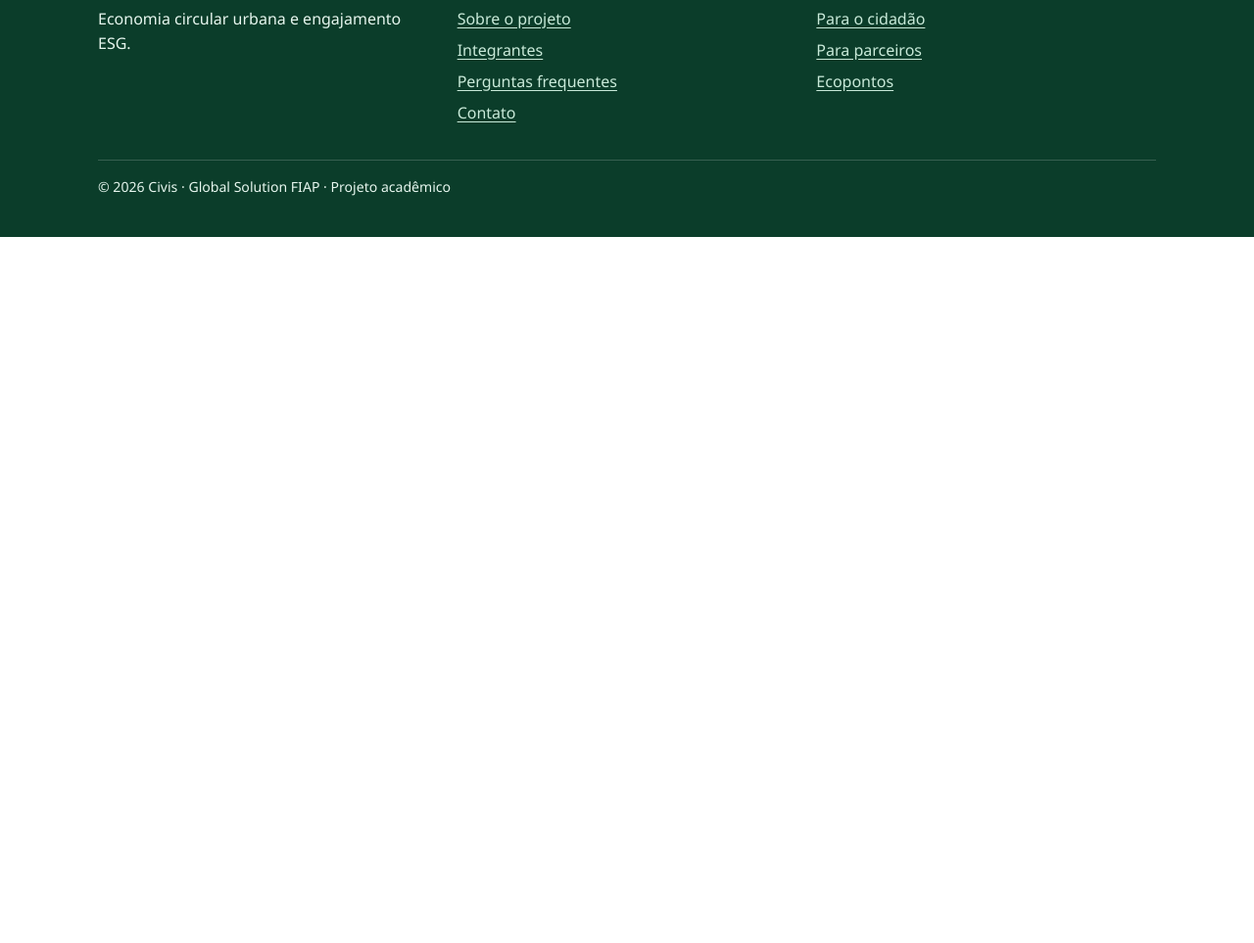
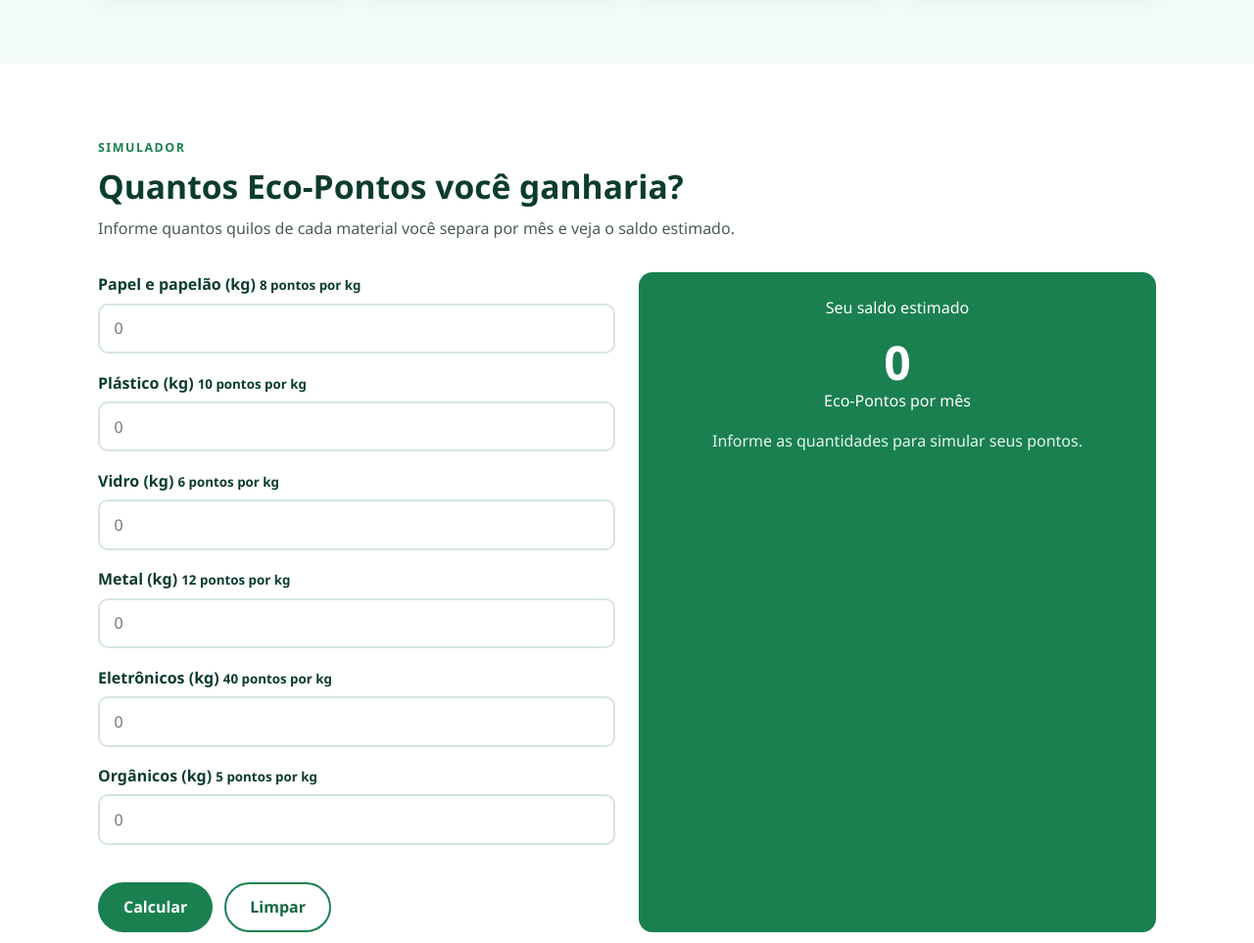
Before and after one commit to TechnosDevelopers/civisgs, a plain HTML site: page cidadao.html in a window 1280 px wide. Shown: the part 1829-2792 px from the top of the page at 98% size. Before the commit the page ends 2071 px from the top, so only its background shows below. Drawn offline with Linux system fonts and the light colour scheme.

Commit message:
feat: adiciona filtro de recompensas, calculadora de Eco-Pontos e chamada final

```diff
--- a/cidadao.html
+++ b/cidadao.html
@@ -87,8 +87,19 @@
             <div class="container">
                 <span class="eyebrow">Recompensas</span>
                 <h2 id="titulo-recompensas">Escolha como usar seus Eco-Pontos</h2>
-                <p class="section__intro">Veja quantos pontos cada benefício custa. Valores ilustrativos do
-                    protótipo.</p>
+                <p class="section__intro">Filtre por categoria e veja quantos pontos cada benefício custa. Valores
+                    ilustrativos do protótipo.</p>
+                <div class="filter-bar" role="group" aria-label="Filtrar recompensas por categoria">
+                    <button class="filter-btn" type="button" data-filtro="todos" aria-pressed="true">Todos</button>
+                    <button class="filter-btn" type="button" data-filtro="cashback"
+                        aria-pressed="false">Cashback</button>
+                    <button class="filter-btn" type="button" data-filtro="cinema" aria-pressed="false">Cinema</button>
+                    <button class="filter-btn" type="button" data-filtro="livraria"
+                        aria-pressed="false">Livraria</button>
+                    <button class="filter-btn" type="button" data-filtro="refeicao"
+                        aria-pressed="false">Refeição</button>
+                </div>
+                <p id="contador-recompensas" aria-live="polite">8 benefícios encontrados</p>
                 <div class="grid grid--4">
                     <article class="card reward" data-categoria="cashback">
                         <div><span class="tag">Cashback</span></div>
@@ -141,6 +152,71 @@
                 </div>
             </div>
         </section>
+
+        <section class="section" aria-labelledby="titulo-calculadora">
+            <div class="container">
+                <span class="eyebrow">Simulador</span>
+                <h2 id="titulo-calculadora">Quantos Eco-Pontos você ganharia?</h2>
+                <p class="section__intro">Informe quantos quilos de cada material você separa por mês e veja o saldo
+                    estimado.</p>
+                <div class="calc">
+                    <form class="form" id="calc-form" novalidate>
+                        <div class="form__group">
+                            <label for="kg-papel">Papel e papelão (kg) <small>8 pontos por kg</small></label>
+                            <input type="number" id="kg-papel" name="kg-papel" min="0" step="0.1" inputmode="decimal"
+                                placeholder="0">
+                        </div>
+                        <div class="form__group">
+                            <label for="kg-plastico">Plástico (kg) <small>10 pontos por kg</small></label>
+                            <input type="number" id="kg-plastico" name="kg-plastico" min="0" step="0.1"
+                                inputmode="decimal" placeholder="0">
+                        </div>
+                        <div class="form__group">
+                            <label for="kg-vidro">Vidro (kg) <small>6 pontos por kg</small></label>
+                            <input type="number" id="kg-vidro" name="kg-vidro" min="0" step="0.1" inputmode="decimal"
+                                placeholder="0">
+                        </div>
+                        <div class="form__group">
+                            <label for="kg-metal">Metal (kg) <small>12 pontos por kg</small></label>
+                            <input type="number" id="kg-metal" name="kg-metal" min="0" step="0.1" inputmode="decimal"
+                                placeholder="0">
+                        </div>
+                        <div class="form__group">
+                            <label for="kg-eletronico">Eletrônicos (kg) <small>40 pontos por kg</small></label>
+                            <input type="number" id="kg-eletronico" name="kg-eletronico" min="0" step="0.1"
+                                inputmode="decimal" placeholder="0">
+                        </div>
+                        <div class="form__group">
+                            <label for="kg-organico">Orgânicos (kg) <small>5 pontos por kg</small></label>
+                            <input type="number" id="kg-organico" name="kg-organico" min="0" step="0.1"
+                                inputmode="decimal" placeholder="0">
+                        </div>
+                        <div class="btn-group">
+                            <button class="btn btn--primary" type="submit">Calcular</button>
+                            <button class="btn btn--outline" type="reset">Limpar</button>
+                        </div>
+                    </form>
+                    <div class="calc__result" aria-live="polite">
+                        <p>Seu saldo estimado</p>
+                        <span class="calc__points" id="calc-pontos">0</span>
+                        <p>Eco-Pontos por mês</p>
+                        <p class="calc__eq" id="calc-equivalencia">Informe as quantidades para simular seus pontos.</p>
+                    </div>
+                </div>
+            </div>
+        </section>
+
+        <section class="section">
+            <div class="container">
+                <div class="cta">
+                    <h2>Comece hoje mesmo</h2>
+                    <p>Encontre o ecoponto mais perto de você e faça sua primeira entrega.</p>
+                    <div class="btn-group">
+                        <a class="btn btn--light" href="ecopontos.html">Encontrar ecopontos</a>
+                    </div>
+                </div>
+            </div>
+        </section>
     </main>
 
     <footer class="site-footer">
```
